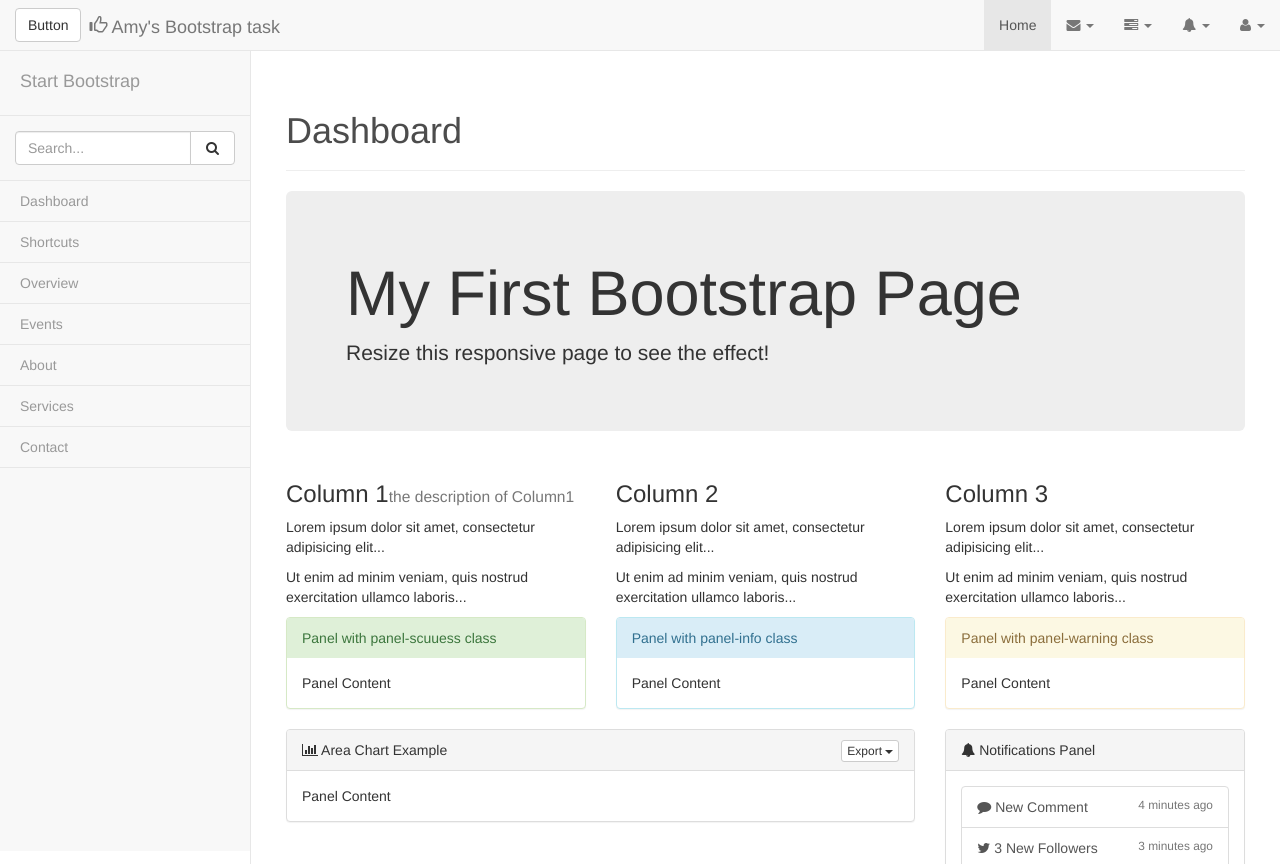
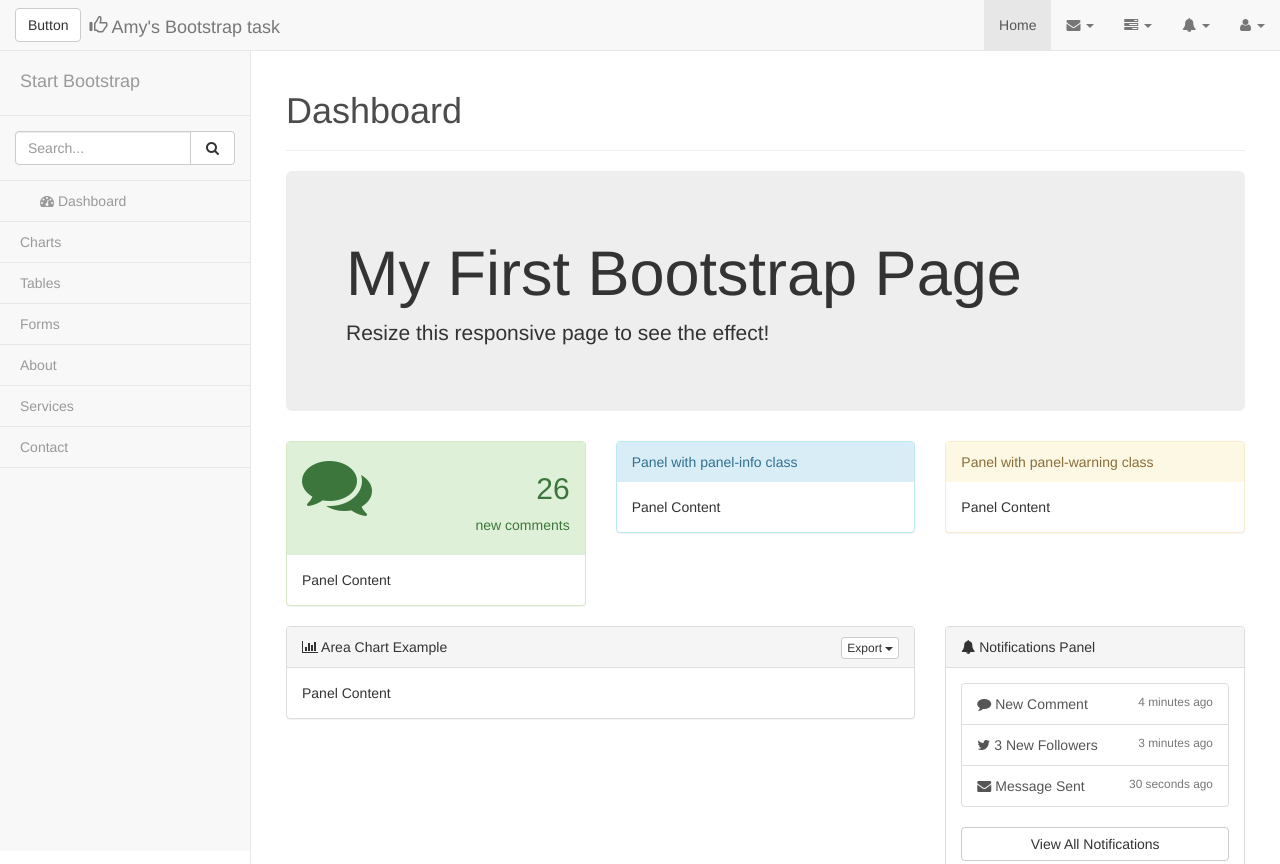
Before and after one commit to super1988amy/mocking-bootstrap, a website: page index.html in a window 1280 px wide. Shown: the top 864 px of the page. Drawn offline with Linux system fonts and the light colour scheme.

Commit message:
test layout

```diff
--- a/gulpfile.js
+++ b/gulpfile.js
@@ -32,11 +32,16 @@ gulp.task('html', function () {
     .pipe(connect.reload());
 });
 
-
+gulp.task('css', function() {
+  gulp.src('dist/css/*.css')
+    .pipe(css())
+    .pipe(livereload());
+});
 
 
 gulp.task('watch', function() {
     gulp.watch('dist/less/*.less', ['less']);
+    gulp.watch('dist/css/*.css', ['css']);
     gulp.watch('*.html', ['html']);
 });
 
@@ -48,16 +53,14 @@ gulp.task('bower', function() {
         .pipe(gulp.dest('bower_components/'))
 });
 
-/*
-gulp.task('css', function() {
-  gulp.src('css/*.css')
-    .pipe(css())
-    .pipe(livereload());
-});
+
+
+
 
 gulp.task('watch', function() {
   livereload.listen(); //要在这里调用listen()方法
   gulp.watch('css/*.css', ['css']);
-}); */
+});
+
 
 gulp.task('default', ['less','server','watch']);
--- a/index.html
+++ b/index.html
@@ -14,7 +14,7 @@
   <!-- Custom CSS -->
   <link href="dist/css/main.css" rel="stylesheet">
 
-  <!-- Custom Fonts -->
+  <!-- Custom Font-awesome Fonts -->
   <link href="bower_components/font-awesome/css/font-awesome.min.css" rel="stylesheet" type="text/css">
 
   <!-- Custom sidebar CSS -->
@@ -117,16 +117,16 @@
                 </div><!-- /input-group -->
               </li>
               <li>
-                  <a href="#">Dashboard</a>
+                  <a href="#"><i class="fa fa-tachometer"></i> Dashboard</a>
               </li>
               <li>
-                  <a href="#">Shortcuts</a>
+                  <a href="#">Charts</a>
               </li>
               <li>
-                  <a href="#">Overview</a>
+                  <a href="#">Tables</a>
               </li>
               <li>
-                  <a href="#">Events</a>
+                  <a href="#">Forms</a>
               </li>
               <li>
                   <a href="#">About</a>
@@ -141,7 +141,7 @@
       </div>
       <!-- /#sidebar-wrapper -->
 
-      <!-- Page Content -->
+      <!-- page-content-wrapper Start -->
       <div id="page-content-wrapper">
         <div class="container-fluid">
 
@@ -156,34 +156,35 @@
           <!-- page-header End -->
 
 
+
+
+          <!-- jumbotron Start -->
           <div class="jumbotron">
             <h1>My First Bootstrap Page</h1>
             <p>Resize this responsive page to see the effect!</p>
           </div>
-          <div class="row">
-            <div class="col-sm-4">
-              <h3>Column 1<small>the description of Column1</small></h3>
-              <p>Lorem ipsum dolor sit amet, consectetur adipisicing elit...</p>
-              <p>Ut enim ad minim veniam, quis nostrud exercitation ullamco laboris...</p>
-            </div>
-            <div class="col-sm-4">
-              <h3>Column 2</h3>
-              <p>Lorem ipsum dolor sit amet, consectetur adipisicing elit...</p>
-              <p>Ut enim ad minim veniam, quis nostrud exercitation ullamco laboris...</p>
-            </div>
-            <div class="col-sm-4">
-              <h3>Column 3</h3>
-              <p>Lorem ipsum dolor sit amet, consectetur adipisicing elit...</p>
-              <p>Ut enim ad minim veniam, quis nostrud exercitation ullamco laboris...</p>
-            </div>
-          </div>
+          <!-- jumbotron END -->
+
+
+
 
           <!--panel group Start-->
           <div class="row">
            <div class="col-sm-4">
               <div class="panel-group">
                 <div class="panel panel-success">
-                  <div class="panel-heading">Panel with panel-scuuess class</div>
+                  <div class="panel-heading">
+                    <div class="row">
+                      <div class="col-xs-3">
+                        <i class="fa fa-comments fa-5x"></i>
+                      </div>
+                      <div class="col-xs-9 text-right">
+                        <h2>26</h2>
+                        <p>new comments</p>
+                      </div>
+                    </div>
+                    </div>
+
                   <div class="panel-body">Panel Content</div>
                 </div></div>
           </div>
@@ -203,13 +204,13 @@
                </div>
              </div>
            </div>
-
-
           </div>
           <!--panel group End-->
 
 
-          <!--panel group Start-->
+
+
+          <!--panel Start-->
           <div class="row">
             <div class="col-sm-8 col-xs-12">
               <div class="panel panel-default">
@@ -263,9 +264,12 @@
               </div>
             </div>
           </div>
-          <!--panel group END-->
+          <!--panel END-->
 
 
+
+
+          <!-- table Start -->
           <div class="row">
             <div class="col-sm-6">
             <table class="table table-striped table-bordered table-hover table-responsive">
@@ -296,9 +300,17 @@
             </table>
           </div>
           </div>
+          <!-- table End -->
+
+
+
+
+
+
         </div>
+        <!-- container-fluid End -->
       </div>
-      <!-- /#page-content-wrapper -->
+      <!-- /#page-content-wrapper End-->
 
   </div>
   <!-- /#wrapper -->
```
Also changed, not shown: dist/css/simple-sidebar.css.
